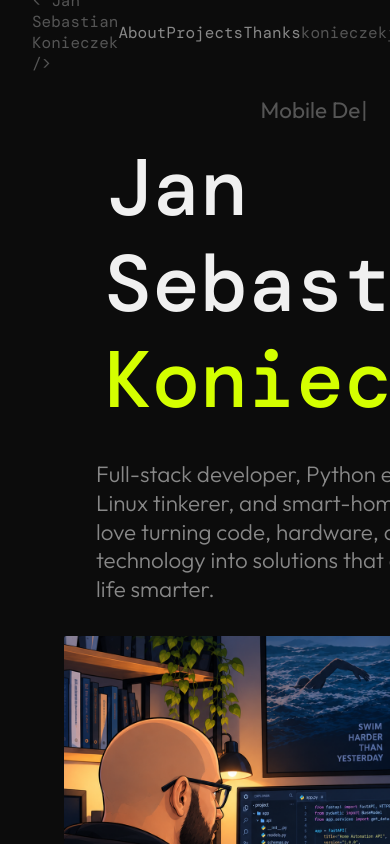
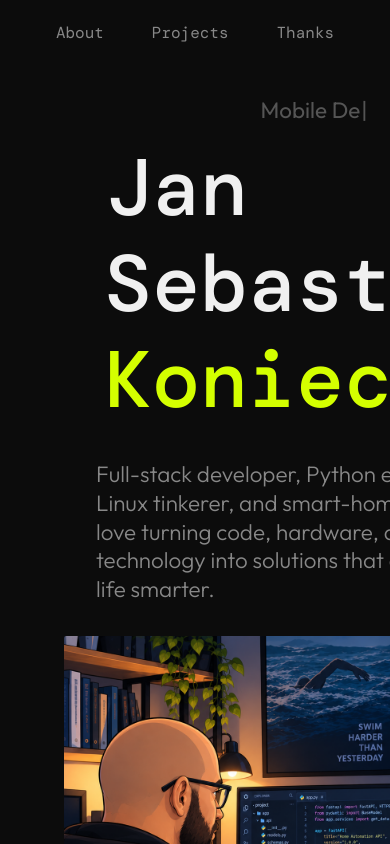
Before and after one commit to koleks92/portfolio, a React (Vite) app: page / in a window 390 px wide. Shown: the top 844 px of the page. Built offline with nearby package versions, Linux system fonts and the light colour scheme; a web font is replaced by a local one.

Commit message:
feat: Media queries

```diff
--- a/src/components/header/Header.module.css
+++ b/src/components/header/Header.module.css
@@ -28,3 +28,16 @@
 .nav a:hover {
   color: var(--yellow);
 }
+
+@media (max-width: 950px) {
+  .email,
+  .name {
+    display: none;
+  }
+}
+
+@media (max-width: 600px) {
+  .header {
+    padding: 0 0.5rem;
+  }
+}
--- a/src/components/header/Header.tsx
+++ b/src/components/header/Header.tsx
@@ -3,7 +3,7 @@ import styles from "./Header.module.css";
 export default function Header() {
   return (
     <header className={styles.header}>
-      <div>
+      <div className={styles.name}>
         <span>&lt; Jan Sebastian Konieczek /&gt;</span>
       </div>
       <nav className={styles.nav}>
@@ -11,7 +11,7 @@ export default function Header() {
         <a href="#projects">Projects</a>
         <a href="#footer">Thanks</a>
       </nav>
-      <div>
+      <div className={styles.email}>
         <a href="mailto:konieczekjan@gmail.com">konieczekjan@gmail.com</a>
       </div>
     </header>
```
